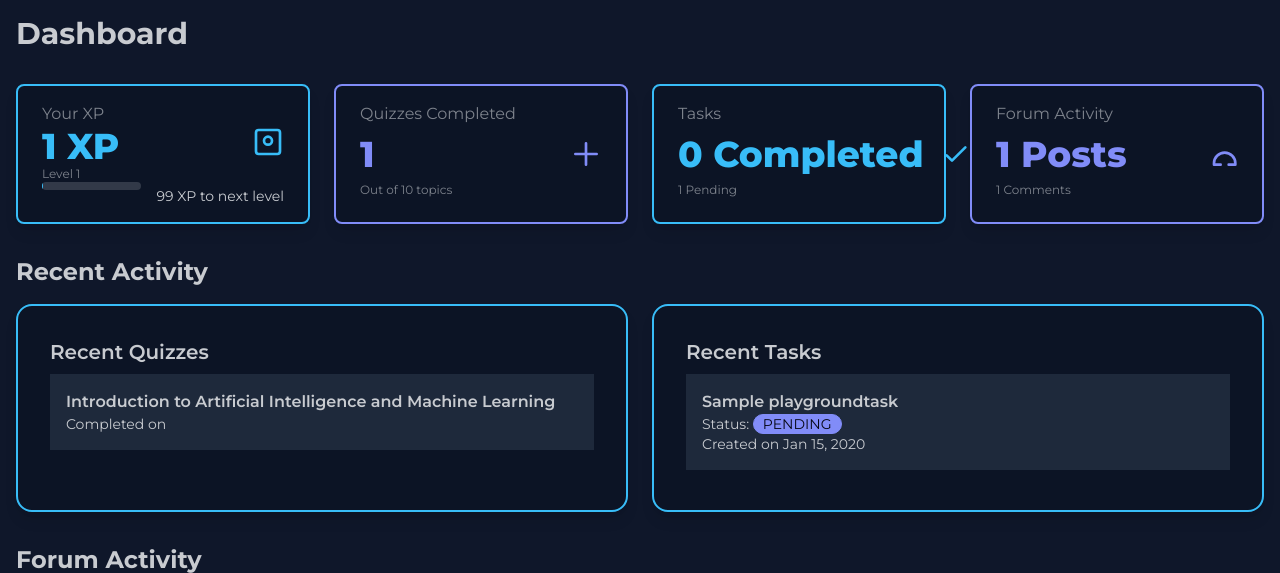
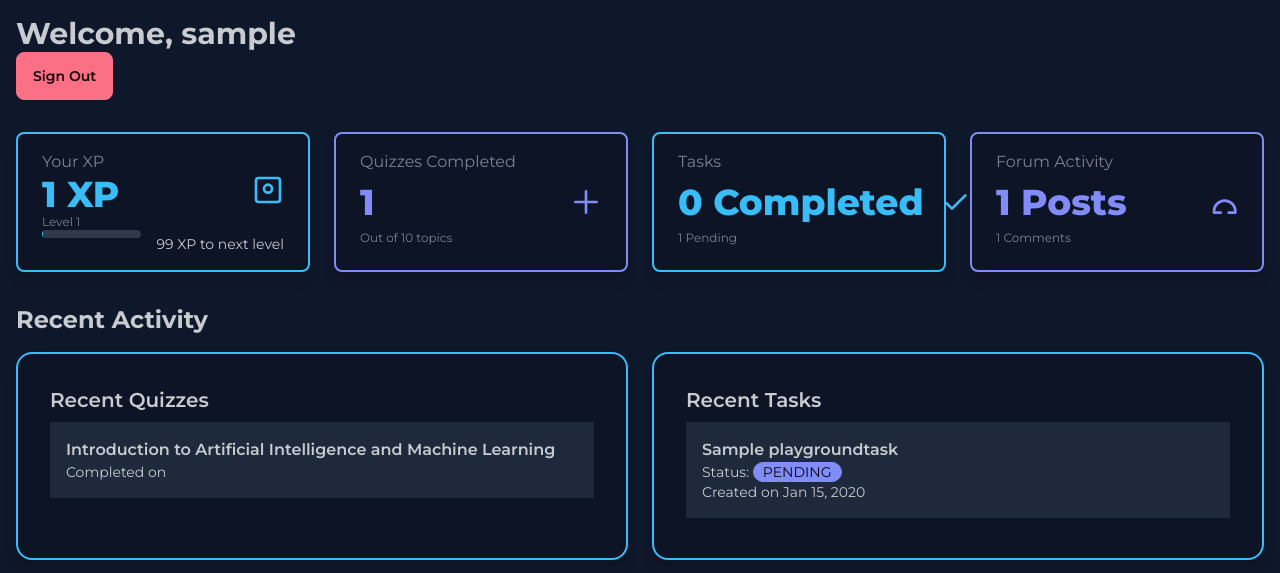
Before and after one commit to Priyanshu-Batham/Algolyzer, a Django app: page /dashboard/ in a window 1280 px wide. Shown: the part 64-637 px from the top of the page. Run offline with Django 5.2, Linux system fonts and the light colour scheme; a user stored in the database is signed in; data comes from the database, SQL or seed files in the repository; tables that the repository leaves empty hold one stand-in row (values such as "Sample post"); style sheets or scripts are compiled from the project's sources; some libraries are stand-ins or nearby versions.

Commit message:
Added logout flow so now users can logout from the dashboard (#120)

```diff
--- a/Algolyzer/Algolyzer/settings/base.py
+++ b/Algolyzer/Algolyzer/settings/base.py
@@ -84,6 +84,7 @@ SOCIALACCOUNT_PROVIDERS = {
 ACCOUNT_AUTHENTICATION_METHOD = "email"
 ACCOUNT_EMAIL_REQUIRED = True
 LOGIN_REDIRECT_URL = "/dashboard/"
+ACCOUNT_LOGOUT_ON_GET = False
 ACCOUNT_SIGNUP_REDIRECT_URL = "/onboarding/"
 
 LANGUAGE_CODE = "en-us"
--- a/Algolyzer/home/templates/home/dashboard.html
+++ b/Algolyzer/home/templates/home/dashboard.html
@@ -2,8 +2,13 @@
 
 {% block content %}
 <div class="container mx-auto p-4">
-  <h1 class="text-3xl font-bold mb-8">Dashboard</h1>
-
+  <h1 class="text-3xl font-bold mb-8">
+    Welcome, {{ user_profile }}
+    <form method="post" action="{% url 'account_logout' %}">
+      {% csrf_token %}
+      <button type="submit" class="btn btn-error">Sign Out</button>
+    </form>
+  </h1>
   <!-- User Progress Section -->
 <div class="grid grid-cols-1 md:grid-cols-2 lg:grid-cols-4 gap-6 mb-8">
     <!-- XP Card -->
```
